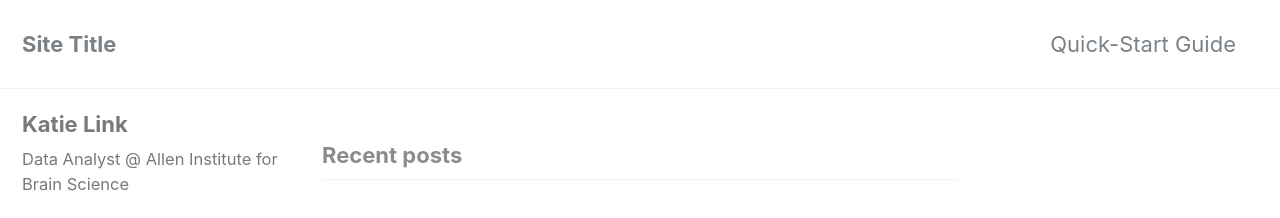
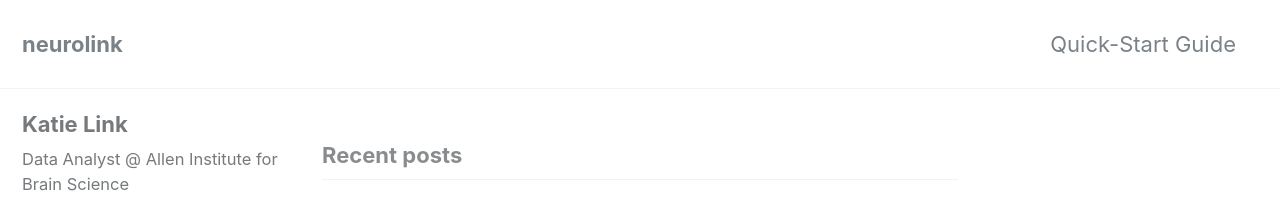
Before and after one commit to katielink/katielink.github.io, a Jekyll site: the page built from index.html, in a window 1280 px wide and 900 px high. Shown: the top 218 px of the window. Built offline with Jekyll 4.4.1, drawn with Linux system fonts in a browser that asks for light colours; cached includes are drawn as plain includes; nearby versions of some CDN libraries; the list of posts is cut into pages by our own code.

Commit message:
Updates to config

```diff
--- a/_config.yml
+++ b/_config.yml
@@ -16,7 +16,7 @@ minimal_mistakes_skin    : "default" # "air", "aqua", "contrast", "dark", "dirt"
 
 # Site Settings
 locale                   : "en-US"
-title                    : "Site Title"
+title                    : "neurolink"
 title_separator          : "-"
 name                     : "Katie Link"
 description              : "."
```
